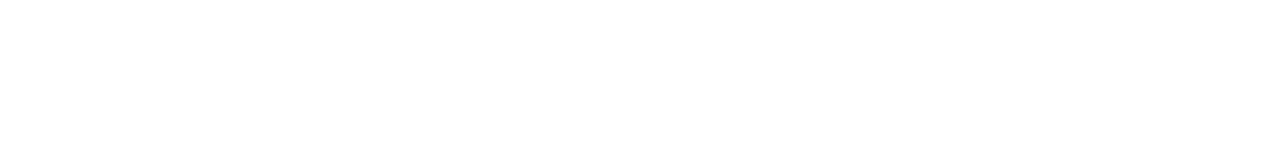
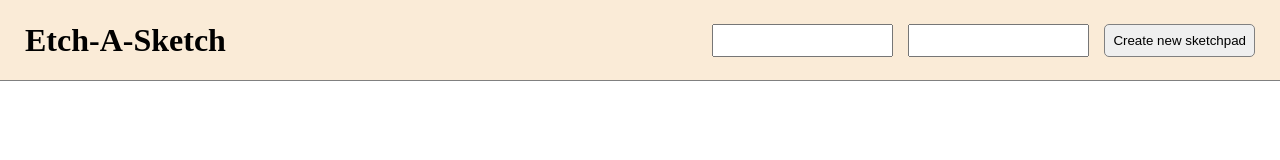
Before and after one commit to EdvardsMekss/odin-etch-a-sketch, a plain HTML site: page index.html in a window 1280 px wide. Drawn offline with Linux system fonts and the light colour scheme.

Commit message:
Add basic navbar with input fields

```diff
--- a/index.html
+++ b/index.html
@@ -5,8 +5,19 @@
     <meta http-equiv="X-UA-Compatible" content="IE=edge">
     <meta name="viewport" content="width=device-width, initial-scale=1.0">
     <title>Etch-A-Sketch</title>
+    <link rel="stylesheet" href="styles.css">
 </head>
 <body>
+    <div class="nav-bar">
+        <h1>Etch-A-Sketch</h1>
+        <div class="input-div">
+            <input type="text">
+            <input type="text">
+            <button>Create new sketchpad</button>
+        </div>
+    </div>
+    <div class="main-div-container">
 
+    </div>
 </body>
 </html>
--- a/styles.css
+++ b/styles.css
@@ -0,0 +1,31 @@
+* {
+    margin: 0;
+    padding: 0;
+}
+
+.nav-bar {
+    height: 10vh;
+    display: flex;
+    justify-content: space-between;
+    align-items: center;
+    padding-left: 25px;
+    padding-right: 25px;
+    border-bottom: 1px solid grey;
+    background-color: antiquewhite;
+}
+
+.input-div {
+    display: flex;
+    justify-content: space-between;
+    gap: 15px;
+}
+
+.nav-bar h1 {
+    font-weight: bold;
+}
+
+.nav-bar button {
+    padding: 8px;
+    border: 1px solid grey;
+    border-radius: 5px;
+}
```
